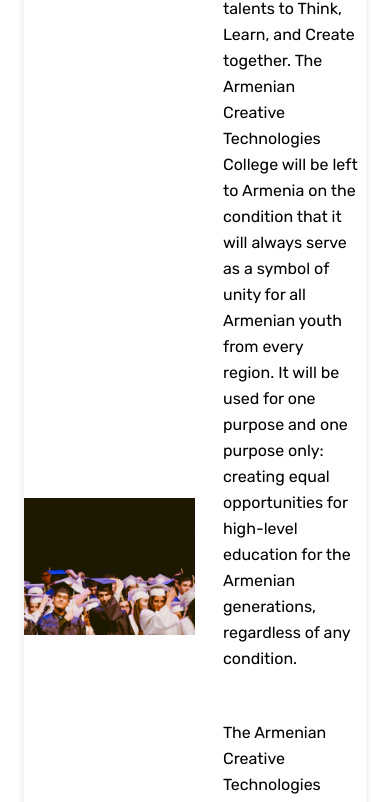
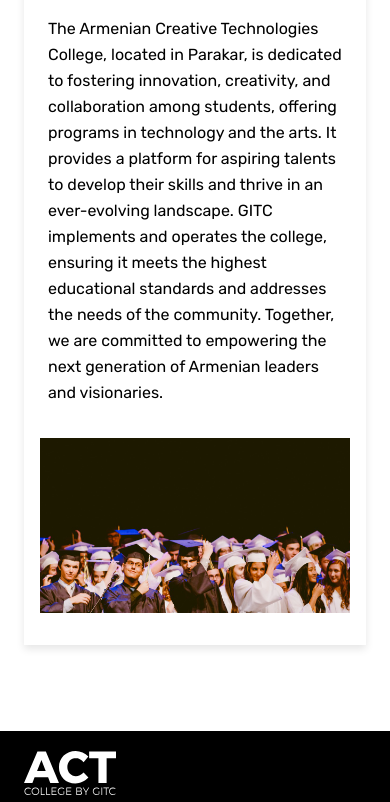
Before and after one commit to albertBarsegyan/act-front-end, a Next.js app: page /en/about in a window 390 px wide. Shown: the part 2853-3655 px from the top of the page. Built offline with nearby package versions, Linux system fonts and the light colour scheme; no server answers.

Commit message:
fix: flexes, menu scroll, main page gradient, form css

```diff
--- a/src/app/[locale]/contact/styles.module.css
+++ b/src/app/[locale]/contact/styles.module.css
@@ -17,7 +17,8 @@
   background: rgba(255, 255, 255, 0.86);
   width: 20.8125rem;
   max-width: 100%;
-    box-shadow: 0 100px 80px rgba(212, 212, 212, 0.07),
+  box-shadow:
+    0 100px 80px rgba(212, 212, 212, 0.07),
     0 22.3363px 17.869px rgba(212, 212, 212, 0.0417275),
     0 6.6501px 5.32008px rgba(212, 212, 212, 0.0282725);
   border-radius: var(--border-radius);
@@ -46,7 +47,7 @@
   }
 
   .contactInfoWrapper {
-        width: 351px;
+    width: calc(100vw - 160px);
     left: 12px;
   }
 
--- a/src/components/member-renderer/styles.module.css
+++ b/src/components/member-renderer/styles.module.css
@@ -60,6 +60,7 @@
   .memberListWrapper {
     display: flex;
     flex-direction: row;
+    flex-wrap: wrap;
     width: 100%;
   }
 }
--- a/src/components/navbar/styles.module.css
+++ b/src/components/navbar/styles.module.css
@@ -65,6 +65,8 @@
     z-index: var(--menu-z-index);
     flex-direction: column;
     gap: 36px 0;
+    padding-bottom: 30px;
+    overflow: auto;
   }
 
   .linksWrapper {
--- a/src/components/page-parts/about/intro-section/styles.module.css
+++ b/src/components/page-parts/about/intro-section/styles.module.css
@@ -1,6 +1,7 @@
 .introSectionWrapper {
   margin-top: 30px;
   margin-bottom: 86px;
+  padding: 32px 16px;
   display: flex;
   align-items: center;
   justify-content: space-between;
@@ -46,3 +47,14 @@
 .introSectionWrapper:hover .imageWrapper > img {
   transform: scale(1.2);
 }
+
+@media screen and (max-width: 1200px) {
+  .introSectionWrapper {
+    flex-direction: column-reverse;
+  }
+  .imageWrapper {
+    aspect-ratio: 16/9;
+    margin: 0;
+    width: 100%;
+  }
+}
--- a/src/modules/student-portal/components/layout/styles.module.css
+++ b/src/modules/student-portal/components/layout/styles.module.css
@@ -13,7 +13,7 @@
     display: flex;
     align-items: center;
     justify-content: center;
-    padding: 0 6.25rem;
+    padding: 0 2.25rem;
 }
 
 @media screen and (max-width: 920px) {
```
Also changed, not shown: src/components/page-parts/main/hero-section/styles.module.css (+2 -7 lines), src/modules/student-portal/components/form/login/styles.module.css (+3 -5 lines), 2 other files (tests, documents, lock files or other folders). Lines whose indentation alone changed are shown as unchanged.
